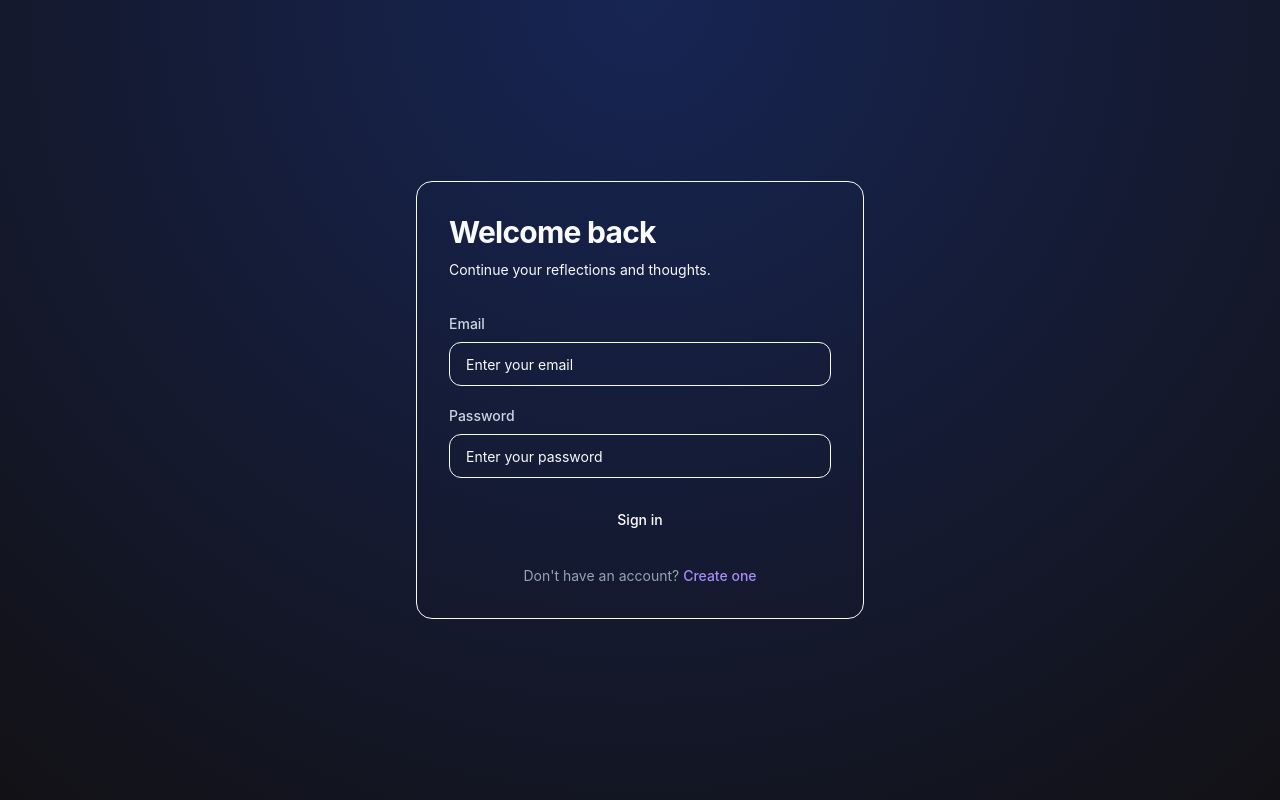
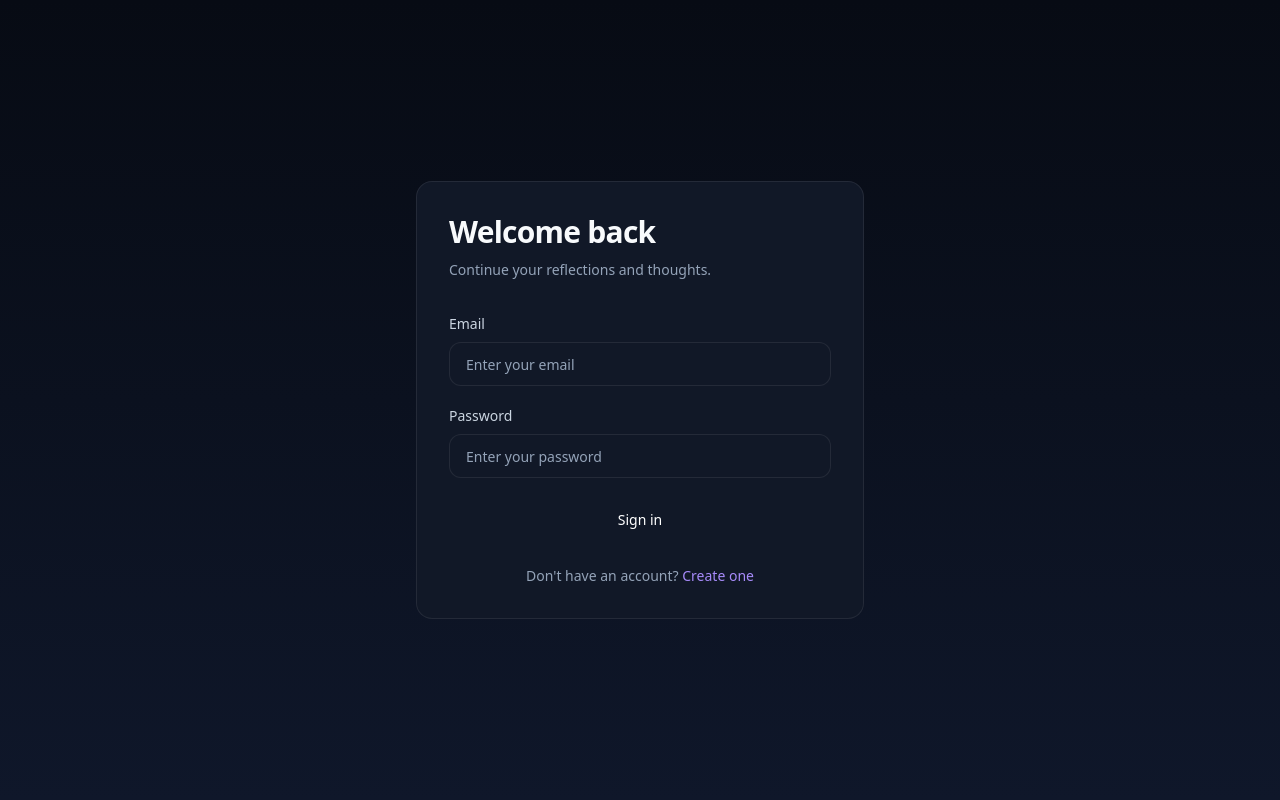
Before and after one commit to sohamCodes9161/journal-app-frontend, a React (Vite) app: page /auth/login in a window 1280 px wide. Built offline with nearby package versions, Linux system fonts and the light colour scheme; no server answers.

Commit message:
Add theme management functionality; implement applyTheme function to dynamically set CSS variables based on theme object; create ThemeProvider and ThemeContext for managing theme state; add themeHelpers for component-specific theme retrieval.

```diff
--- a/src/styles/globals.css
+++ b/src/styles/globals.css
@@ -1,24 +1,36 @@
-/* Update this inside your global/editor CSS stylesheet */
+/* Core Configuration */
+:root {
+  /* Baseline definitions so they always exist */
+  --background-primary: #070b14;
+  --background-secondary: #0f172a;
+  --background-tertiary: #162033;
 
-:root {
-  /* Core Application Theme Variables (Baseline Dark Mode) */
-  --atmosphere-bg: #121115;
-  --atmosphere-gradient-top: #172554; /* Your classic dark navy */
-  --atmosphere-text: #e2dfe5;
-  --atmosphere-text-muted: #94a3b8;
-  --atmosphere-border: rgba(255, 255, 255, 0.08);
-  --atmosphere-surface: rgba(255, 255, 255, 0.02);
-  --atmosphere-surface-hover: rgba(255, 255, 255, 0.08);
-  --atmosphere-scrollbar: rgba(255, 255, 255, 0.12);
-  --atmosphere-scrollbar-hover: rgba(255, 255, 255, 0.2);
-  --color-scheme: dark;
+  --surface-primary: #111827;
+  --surface-secondary: #1e293b;
+  --surface-elevated: #263549;
+  --surface-floating: #2e3e54;
+
+  --text-primary: #f8fafc;
+  --text-secondary: #cbd5e1;
+  --text-muted: #94a3b8;
+  --text-inverse: #0f172a;
+
+  --border-subtle: rgba(255, 255, 255, 0.04);
+  --border-default: rgba(255, 255, 255, 0.08);
+  --border-strong: rgba(255, 255, 255, 0.16);
+
+  --gradient-page: linear-gradient(180deg, #070b14 0%, #0f172a 100%);
+
+  /* Correctly contained ambient background variables */
+  --background-size: 400% 400%;
+  --background-animation-duration: 40s; /* Sped up slightly so you can actually see the live wave movement */
+  --background-animation-timing: ease-in-out;
 }
-
-/* ────────────────────────────────────────────────────────────────────────── */
 
 * {
   box-sizing: border-box;
 }
+
 html,
 body,
 #root {
@@ -29,27 +41,13 @@ body,
 }
 
 body {
-  margin: 0;
-  background: radial-gradient(
-    circle at top,
-    var(--atmosphere-gradient-top),
-    var(--atmosphere-bg)
-  );
-
-  background-attachment: fixed;
-
-  color: var(--atmosphere-text);
-  font-family: Inter, system-ui, sans-serif;
-  text-rendering: optimizeLegibility;
-  -webkit-font-smoothing: antialiased;
-
-  overscroll-behavior: none;
-
+  position: relative;
+  overflow: hidden;
+  background: var(--background-primary);
+  color: var(--text-primary);
   transition:
-    background 0.5s ease,
-    color 0.5s ease;
-
-  color-scheme: var(--color-scheme);
+    background 0.35s ease,
+    color 0.35s ease;
 }
 
 button,
@@ -67,14 +65,14 @@ select {
   height: auto;
   display: block;
   margin: 2rem auto;
-  border-radius: 1.5rem;
+  border-radius: var(--radius-lg, 22px);
   object-fit: cover;
-  border: 1px solid var(--atmosphere-border);
+  border: 1px solid var(--border-default);
   overflow: hidden;
   transition:
     transform 0.3s ease,
     opacity 0.3s ease,
-    border-color 0.5s ease;
+    border-color var(--animation-default, 220ms) ease;
 }
 
 /* Adaptive Webkit Scrollbar Controls */
@@ -87,11 +85,123 @@ select {
 }
 
 ::-webkit-scrollbar-thumb {
-  background: var(--atmosphere-scrollbar);
+  background: var(--border-strong, rgba(255, 255, 255, 0.12));
   border-radius: 999px;
-  transition: background-color 0.3s ease;
 }
 
-::-webkit-scrollbar-thumb:hover {
-  background: var(--atmosphere-scrollbar-hover);
+/* Reusable Theme Utility Building Blocks */
+.bg-gradient-theme {
+  background: var(--gradient-background);
 }
+
+.theme-gradient {
+  background: var(--gradient-primary);
+}
+
+.theme-glass {
+  background: var(--glass) !important;
+  backdrop-filter: blur(var(--blur-card, 18px)) !important;
+}
+
+.theme-shadow {
+  box-shadow: 0 10px 35px var(--shadow-color) !important;
+}
+
+.theme-glow {
+  box-shadow: 0 0 30px var(--glow-color) !important;
+}
+
+/* --- The Live Moving Atmosphere Layers --- */
+/* --- The Live Moving Atmosphere Layers (Aurora / Mesh Effect) --- */
+
+body {
+  /* Ensure a solid base fallback */
+  background-color: var(--background-primary);
+  /* Keep your theme's base gradient if it has one */
+  background-image: var(--gradient-page);
+  background-attachment: fixed;
+  background-size: cover;
+}
+
+/* Orb 1: Floats top-left to center */
+body::before {
+  content: "";
+  position: fixed;
+  top: -10%;
+  left: -10%;
+  width: 60vw;
+  height: 60vw;
+  border-radius: 50%;
+  /* Uses your theme's primary accent color */
+  background: radial-gradient(
+    circle,
+    var(--accent-primary) 0%,
+    transparent 60%
+  );
+  filter: blur(120px);
+  opacity: 0.15; /* Subtle enough to not ruin text contrast */
+  z-index: -1;
+  pointer-events: none;
+  animation: floatOrbPrimary 25s ease-in-out infinite alternate;
+}
+
+/* Orb 2: Floats bottom-right to center */
+body::after {
+  content: "";
+  position: fixed;
+  bottom: -10%;
+  right: -10%;
+  width: 70vw;
+  height: 70vw;
+  border-radius: 50%;
+  /* Uses your theme's secondary accent color */
+  background: radial-gradient(
+    circle,
+    var(--accent-secondary) 0%,
+    transparent 60%
+  );
+  filter: blur(120px);
+  opacity: 0.12;
+  z-index: -1;
+  pointer-events: none;
+  animation: floatOrbSecondary 30s ease-in-out infinite alternate-reverse;
+}
+
+/* Keyframes for natural, breathing movement */
+@keyframes floatOrbPrimary {
+  0% {
+    transform: translate(0, 0) scale(1);
+  }
+  33% {
+    transform: translate(8vw, 5vh) scale(1.1);
+  }
+  66% {
+    transform: translate(-4vw, 8vh) scale(0.95);
+  }
+  100% {
+    transform: translate(2vw, -2vh) scale(1.05);
+  }
+}
+
+@keyframes floatOrbSecondary {
+  0% {
+    transform: translate(0, 0) scale(1);
+  }
+  33% {
+    transform: translate(-8vw, -5vh) scale(1.15);
+  }
+  66% {
+    transform: translate(5vw, -8vh) scale(0.9);
+  }
+  100% {
+    transform: translate(-3vw, 3vh) scale(1.05);
+  }
+}
+
+/* Respect user motion preferences */
+@media (prefers-reduced-motion: reduce) {
+  body::before,
+  body::after {
+    animation: none;
+  }
+}
--- /dev/null
+++ b/src/theme/applyTheme.js
@@ -0,0 +1,121 @@
+export function applyTheme(theme) {
+  console.log("Applying active theme object:", theme);
+  const root = document.documentElement;
+
+  if (!theme) return;
+
+  const tokens = theme.tokens || {};
+  const colors = theme.colors || {};
+
+  function camelToKebab(str) {
+    return str.replace(/[A-Z]/g, (m) => "-" + m.toLowerCase());
+  }
+
+  // 1. Process Advanced Tokens Map
+  if (theme.tokens) {
+    Object.entries(theme.tokens).forEach(([key, value]) => {
+      root.style.setProperty(`--${camelToKebab(key)}`, value);
+    });
+  }
+
+  // 2. Fallbacks for Old Schema bindings
+  if (colors.background) {
+    root.style.setProperty("--background-primary", colors.background.primary);
+    root.style.setProperty(
+      "--background-secondary",
+      colors.background.secondary
+    );
+    root.style.setProperty("--background-tertiary", colors.background.tertiary);
+  }
+  if (colors.surface) {
+    root.style.setProperty("--surface-primary", colors.surface.primary);
+    root.style.setProperty("--surface-secondary", colors.surface.secondary);
+    root.style.setProperty("--surface-elevated", colors.surface.elevated);
+    root.style.setProperty("--surface-floating", colors.surface.floating);
+  }
+  if (colors.text) {
+    root.style.setProperty("--text-primary", colors.text.primary);
+    root.style.setProperty("--text-secondary", colors.text.secondary);
+    root.style.setProperty("--text-muted", colors.text.muted);
+    root.style.setProperty("--text-inverse", colors.text.inverse);
+  }
+  if (colors.border) {
+    root.style.setProperty("--border-subtle", colors.border.subtle);
+    root.style.setProperty("--border-default", colors.border.default);
+    root.style.setProperty("--border-strong", colors.border.strong);
+  }
+  if (colors.accent) {
+    root.style.setProperty("--accent-primary", colors.accent.primary);
+    root.style.setProperty("--accent-secondary", colors.accent.secondary);
+    root.style.setProperty("--success", colors.accent.success);
+    root.style.setProperty("--warning", colors.accent.warning);
+    root.style.setProperty("--danger", colors.accent.danger);
+  }
+
+  // 3. Shadows & Atmosphere Glows
+  root.style.setProperty("--shadow-card", theme.shadow?.card || "none");
+  root.style.setProperty("--shadow-panel", theme.shadow?.panel || "none");
+  root.style.setProperty("--shadow-popup", theme.shadow?.popup || "none");
+  root.style.setProperty("--shadow-glow", theme.shadow?.glow || "none");
+
+  // 4. Page & Layout Gradients
+  root.style.setProperty(
+    "--gradient-page",
+    theme.gradient?.page ||
+      tokens.gradientBackground ||
+      colors.background?.primary
+  );
+  root.style.setProperty(
+    "--gradient-card",
+    theme.gradient?.card || tokens.surfacePrimary || colors.surface?.primary
+  );
+  root.style.setProperty(
+    "--gradient-hero",
+    theme.gradient?.hero || tokens.gradientPrimary || colors.accent?.primary
+  );
+
+  // 5. Glass Blurs & Overlays
+  root.style.setProperty(
+    "--overlay-light",
+    theme.overlay?.light || "rgba(255,255,255,.04)"
+  );
+  root.style.setProperty(
+    "--overlay-heavy",
+    theme.overlay?.heavy || "rgba(0,0,0,.45)"
+  );
+  root.style.setProperty("--blur-card", theme.blur?.card || "16px");
+  root.style.setProperty("--blur-modal", theme.blur?.modal || "24px");
+
+  // 6. Structure Radii & Animations
+  root.style.setProperty("--radius-sm", theme.radius?.sm || "8px");
+  root.style.setProperty("--radius-md", theme.radius?.md || "12px");
+  root.style.setProperty("--radius-lg", theme.radius?.lg || "16px");
+  root.style.setProperty("--radius-xl", theme.radius?.xl || "24px");
+
+  root.style.setProperty(
+    "--animation-quick",
+    theme.animation?.quick || "150ms"
+  );
+  root.style.setProperty(
+    "--animation-default",
+    theme.animation?.default || "200ms"
+  );
+  root.style.setProperty("--animation-slow", theme.animation?.slow || "300ms");
+
+  // Component-specific theme variables
+  Object.entries(theme.components || {}).forEach(
+    ([componentName, componentValues]) => {
+      Object.entries(componentValues).forEach(([property, value]) => {
+        root.style.setProperty(
+          `--${componentName}-${camelToKebab(property)}`,
+          value
+        );
+      });
+    }
+  );
+
+  // Effects configuration mapping
+  Object.entries(theme.effects || {}).forEach(([key, value]) => {
+    root.style.setProperty(`--effect-${camelToKebab(key)}`, value);
+  });
+}
--- /dev/null
+++ b/src/theme/index.js
@@ -0,0 +1,3 @@
+// src/theme/index.js
+export * from "./ThemeProvider";
+// Make sure export * from "./useTheme" is deleted or commented out here
--- /dev/null
+++ b/src/theme/themeContext.jsx
@@ -0,0 +1,37 @@
+import { createContext, useContext, useEffect, useMemo, useState } from "react";
+import { DEFAULT_THEME, THEMES } from "./themes";
+import { applyTheme } from "./applyTheme";
+const ThemeContext = createContext(null);
+
+export function ThemeProvider({ children }) {
+  const [themeId, setThemeId] = useState(() => {
+    return localStorage.getItem("app-theme") || DEFAULT_THEME;
+  });
+
+  useEffect(() => {
+    localStorage.setItem("app-theme", themeId);
+  }, [themeId]);
+
+  const theme = THEMES[themeId];
+
+  useEffect(() => {
+    applyTheme(theme);
+  }, [theme]);
+
+  const value = useMemo(
+    () => ({
+      theme,
+      themeId,
+      setTheme: setThemeId,
+    }),
+    [theme, themeId]
+  );
+
+  return (
+    <ThemeContext.Provider value={value}>{children}</ThemeContext.Provider>
+  );
+}
+
+export function useTheme() {
+  return useContext(ThemeContext);
+}
--- /dev/null
+++ b/src/theme/themeHelpers.js
@@ -0,0 +1,8 @@
+export function getComponentTheme(theme, path) {
+  if (!theme || !theme.components) return {};
+
+  // Allows searching for nested entries like 'shadow.card' or just 'card'
+  return (
+    path.split(".").reduce((acc, part) => acc?.[part], theme.components) ?? {}
+  );
+}
```
